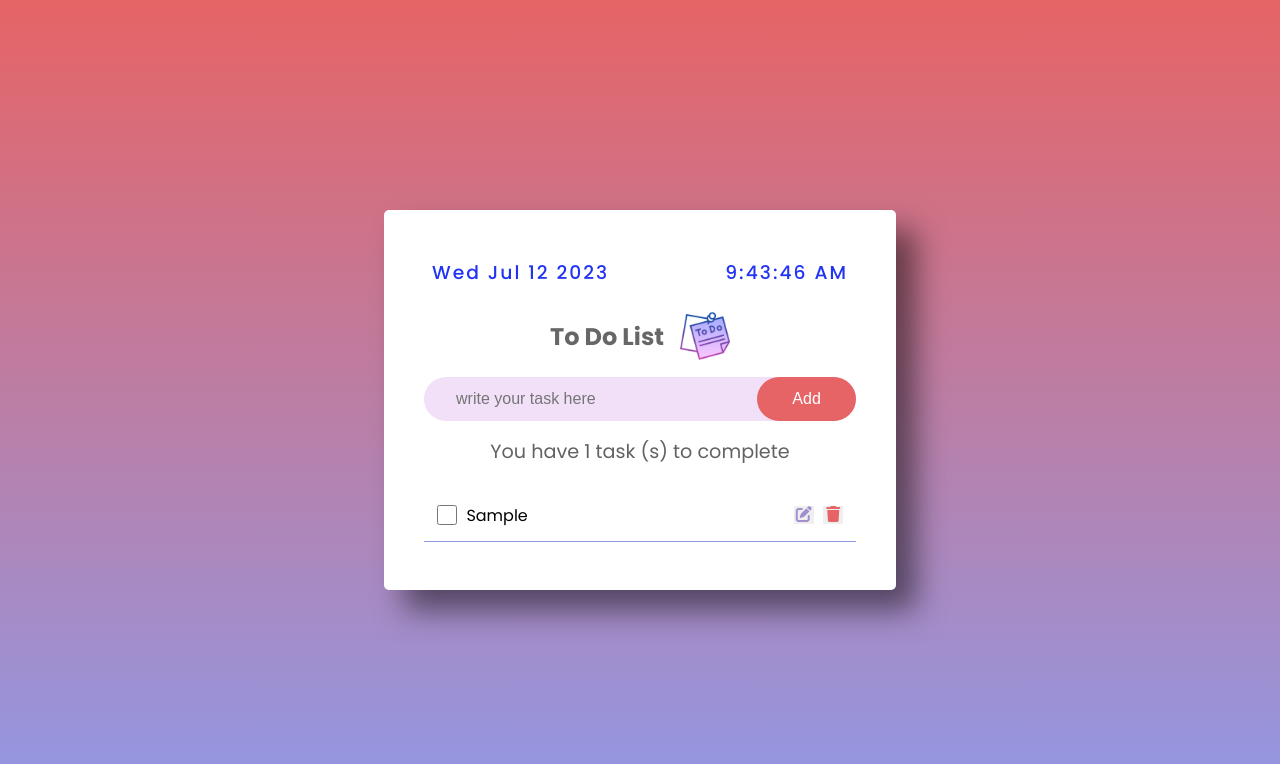
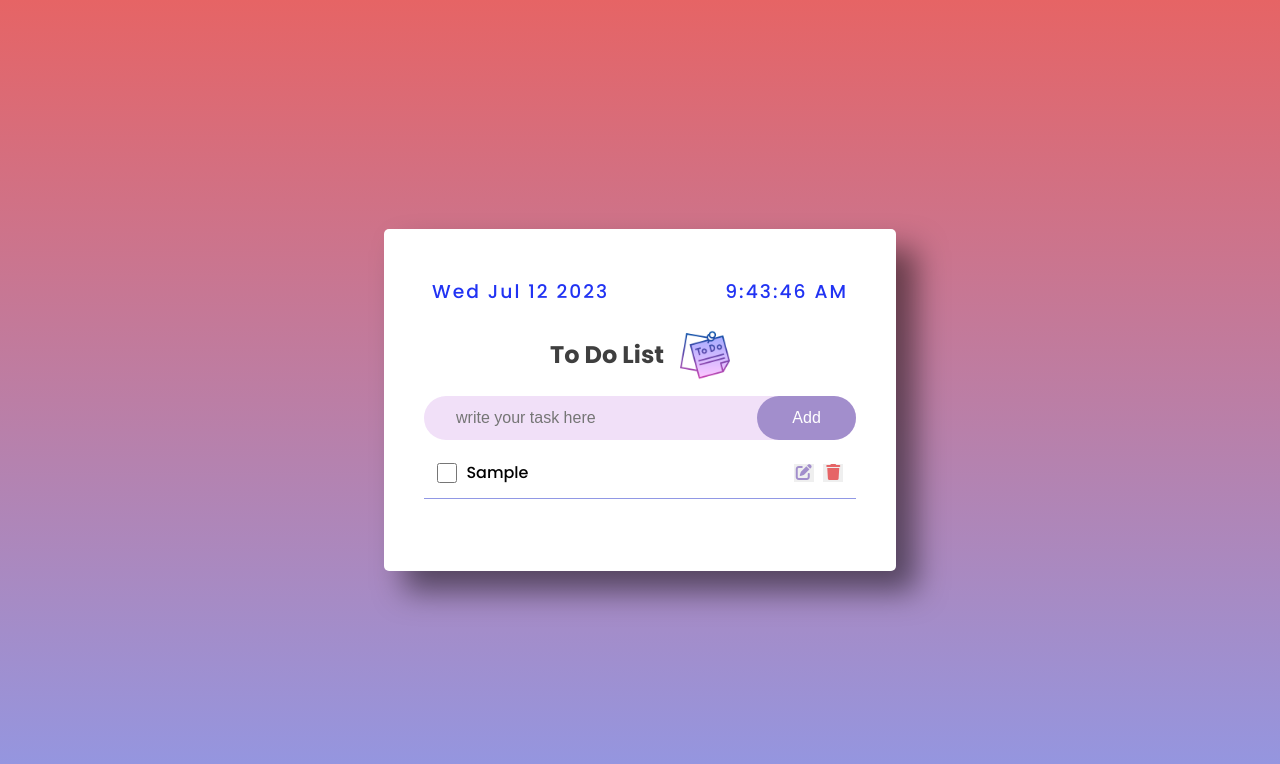
Before and after one commit to sgokbi/to-do-app, a plain HTML site: page index.html in a window 1280 px wide. Both pictures are taken after typing "Sample" into the empty fields and a click on the button "Add". Drawn offline with Linux system fonts and the light colour scheme.

Commit message:
corrected code and completed the project

```diff
--- a/index.html
+++ b/index.html
@@ -21,6 +21,7 @@
 
   <body onload="displayTime()">
     <div class="container">
+      <!-- Time and Date -->
       <div class="todo-box">
         <div class="time-date">
           <div class="date-box">
@@ -46,11 +47,6 @@
           <button id="add-btn">Add</button>
         </div>
 
-        <!-- Remaining task massage  -->
-        <div class="list-left-message">
-          <p>You have <span id="todo-number">0</span> task (s) to complete</p>
-        </div>
-
         <!-- Todo list container  -->
         <div id="todo-list-container"></div>
       </div>
--- a/main.js
+++ b/main.js
@@ -18,12 +18,6 @@ setInterval(() => {
   const today = new Date();
   time_.innerHTML = today.toLocaleTimeString();
 }, 1000); // here the 1000 = 1s
-
-// TASK COUNT
-let todoListCount = 0;
-const displayTodoListCount = function (todoListCount) {
-  todoNumber.innerText = todoListCount;
-};
 
 // ADD TO-DO LIST
 const addTodoList = function () {
@@ -53,12 +47,6 @@ const addTodoList = function () {
     checkbox.onchange = () => {
       console.log("change");
       checkbox.nextElementSibling.classList.toggle("completed");
-      if (checkbox.checked) {
-        todoListCount -= 1;
-      } else {
-        todoListCount += 1;
-      }
-      displayTodoListCount(todoListCount);
     };
   });
 
@@ -68,22 +56,12 @@ const addTodoList = function () {
     editBtn.addEventListener("click", function (e) {
       let targetElement = e.target;
 
-      // console.log(targetElement); // i (icon)
-      // console.log(e.target.parentElement); // button
-      // console.log(e.target.className === "edit"); // false
-
       if (!(e.target.className === "edit")) {
         targetElement = e.target.parentElement;
       }
 
-      // console.log(targetElement.previousElementSibling);
-      // console.log(targetElement.parentNode);
-
       todoField.value = targetElement.previousElementSibling?.innerText;
       targetElement.parentNode.remove();
-
-      todoListCount -= 1;
-      displayTodoListCount(todoListCount);
     });
   });
 
@@ -92,13 +70,9 @@ const addTodoList = function () {
   deleteButtons.forEach((deleteBtn) => {
     deleteBtn.onclick = () => {
       deleteBtn.parentNode.remove();
-      todoListCount -= 1;
-      displayTodoListCount(todoListCount);
     };
   });
 
-  todoListCount += 1;
-  displayTodoListCount(todoListCount);
   todoField.value = "";
 };
 
--- a/style.css
+++ b/style.css
@@ -11,8 +11,10 @@
 }
 
 :root {
-  --text-large: #686767;
+  --text-large: #3f3f3f;
   --text-medium: #646161;
+  --reddish-color: #e66466;
+  --purple-color: #a28ecc;
 }
 
 body {
@@ -34,7 +36,7 @@ body {
   background-color: #fff;
   border-radius: 5px;
   box-shadow: 20px 20px 30px rgb(0, 0, 0, 0.5);
-  padding: 2.5rem;
+  padding: 2.5rem 2.5rem 4rem;
 }
 
 .time-date {
@@ -84,19 +86,9 @@ input {
 #add-btn {
   padding: 0.8rem 2.2rem;
   border-radius: 40px;
-  background-color: #e66466;
+  background-color: var(--purple-color);
   color: #fff;
   font-size: 1rem;
-}
-
-.list-left-message {
-  padding: 1rem;
-  text-align: center;
-}
-
-.list-left-message p {
-  font-size: 1.2rem;
-  color: var(--text-medium);
 }
 
 .list {
@@ -143,23 +135,24 @@ input {
 
 .completed {
   text-decoration: line-through;
-  color: var(--text-large);
+  color: var(--reddish-color);
 }
 
 .list span {
   font: 0.5rem;
-  font-weight: 400;
+  font-weight: 500;
   word-break: break-all;
+  font-size: 1rem;
 }
 
 .edit {
-  color: #a28ecc;
+  color: var(--purple-color);
   font-size: 1rem;
   cursor: pointer;
 }
 
 .delete {
-  color: #e66466;
+  color: var(--reddish-color);
   font-size: 1rem;
   cursor: pointer;
 }
```
Also changed, not shown: image/to-do-list.png (deleted).
